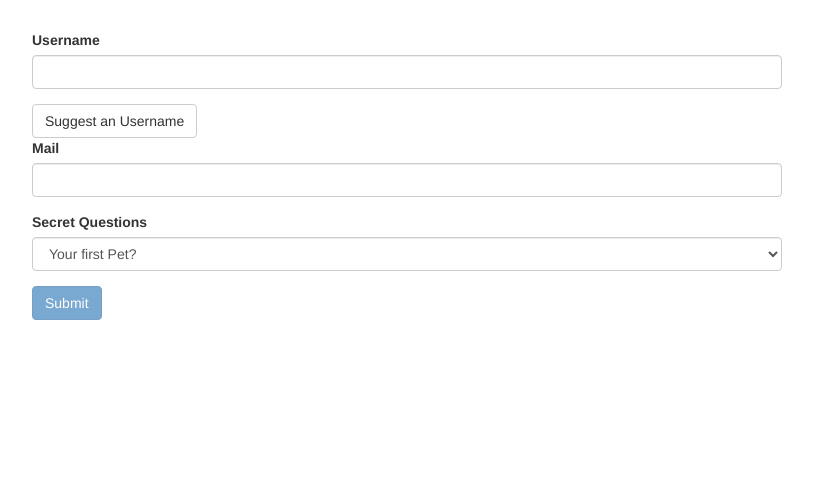
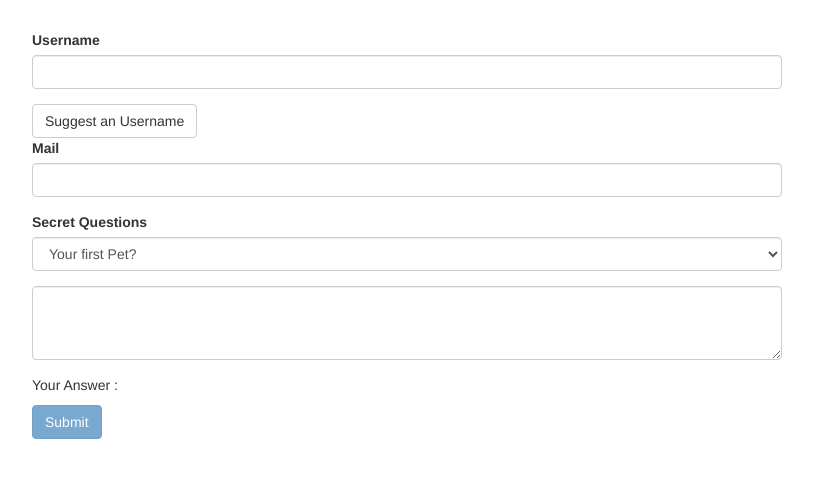
Before and after one commit to ahmedahtazaz/AngularMaxFormsPractice, an Angular app: page / in a window 1280 px wide. Shown: the top 478 px of the page, without its empty margins (233-1046 px from the left). Built offline with nearby package versions, Linux system fonts and the light colour scheme.

Commit message:
Added two way data binding with form-control in Angular 8.
Added an additional ngDefaultControl  to make it work in Angular 8.

```diff
--- a/src/app/app.component.html
+++ b/src/app/app.component.html
@@ -23,6 +23,10 @@
           </select>
           <span class="help-block" *ngIf="!secret.valid && secret.touched">Please Select a Secret Question</span>
         </div>
+        <div class="form-group">
+          <Textarea class="form-control" name="secretAnswer" rows="3" [(ngModel)]="answer" ngDefaultControl></Textarea>
+        </div>
+        <p>Your Answer : {{ answer }}</p>
         <button class="btn btn-primary" type="submit" [disabled]="!f.valid">Submit</button>
       </form>
     </div>
--- a/src/app/app.component.ts
+++ b/src/app/app.component.ts
@@ -9,6 +9,7 @@ import { NgForm } from '@angular/forms';
 export class AppComponent {
   @ViewChild('f', { static: true}) form: NgForm;
   defaultSecret: string = 'pet';
+  answer: string;
 
   suggestUserName() {
     const suggestedName = 'Superuser';
```
